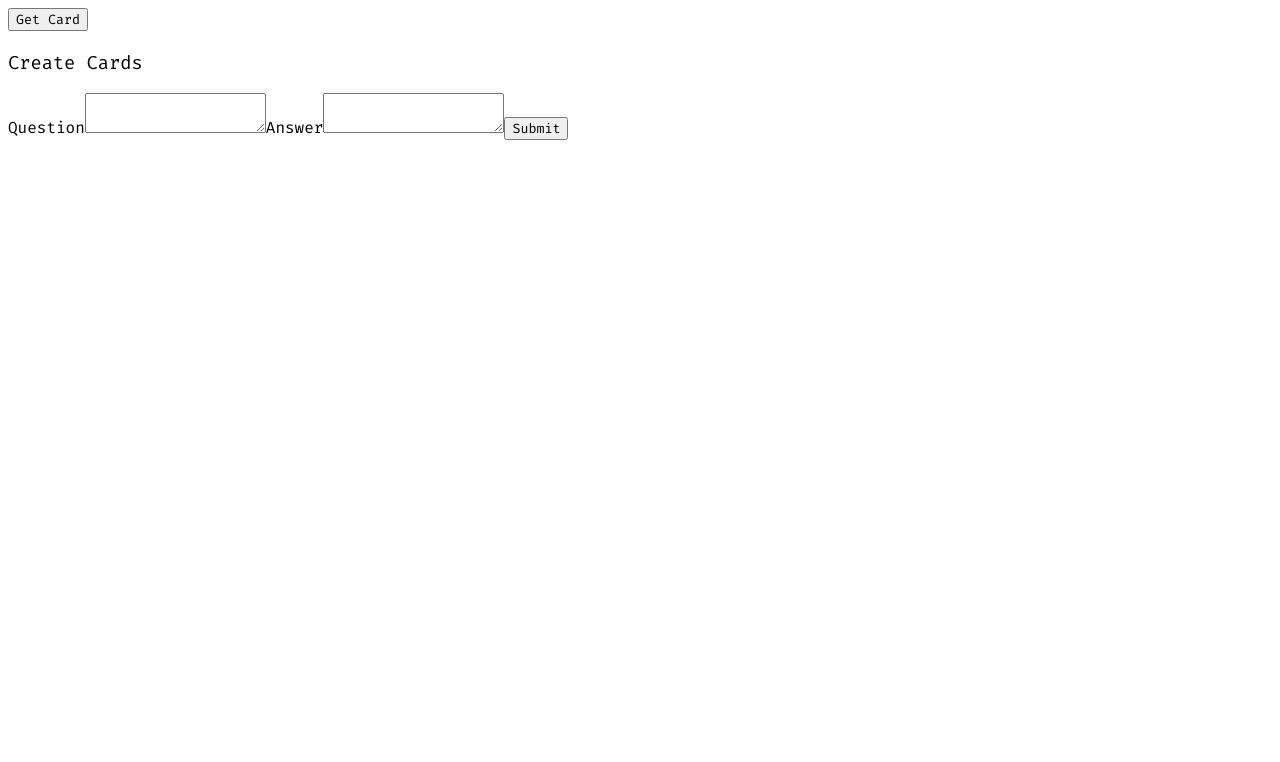
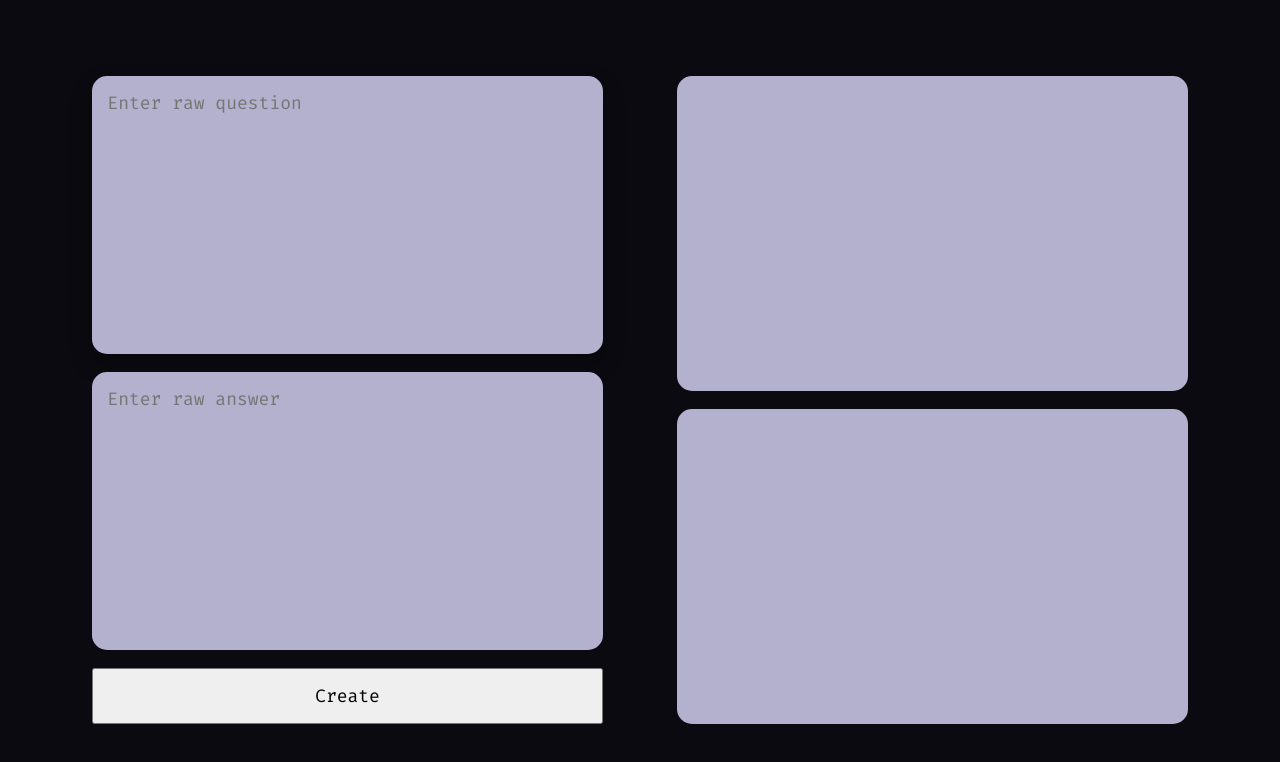
Before and after one commit to carlos-lorenzo/formuflash, a React (Vite) app in the folder frontend/: page / in a window 1280 px wide. Shown: the top 762 px of the page. Built offline with nearby package versions, Linux system fonts and the light colour scheme; no server answers.

Commit message:
- imrpoved styling

```diff
--- a/frontend/src/App.tsx
+++ b/frontend/src/App.tsx
@@ -27,6 +27,8 @@ client.get('/get_csrf_token')
     console.error('Error fetching CSRF token:', error);
 });
 
+document.documentElement.setAttribute('data-theme', 'dark');
+
 function App() {
 
 
--- a/frontend/src/Pages/Components/CreateCard.tsx
+++ b/frontend/src/Pages/Components/CreateCard.tsx
@@ -32,24 +32,38 @@ export default function CreateCard( {client}: ICreateCardProps) {
 
 
     return (
-        <form onSubmit={handleSubmit}>
-            <label>
-                Question
-                <MarkdownLatex content={question} />
+        <div className='full place-center'>
+            <div id="card-creation" className='card'>
+            <form onSubmit={handleSubmit} id="create-card-form">
                 <textarea
                     value={question}
                     onChange={(event) => setQuestion(event.target.value)}
+                    className='border text shadow'
+                    placeholder='Enter raw question'
                 />
-            </label>
-            <label>
-                Answer
-                <MarkdownLatex content={answer} />
                 <textarea
                     value={answer}
                     onChange={(event) => setAnswer(event.target.value)}
+                    className='border text'
+                    placeholder='Enter raw answer'
                 />
-            </label>
-            <button type="submit">Submit</button>
-        </form>
+                <button type="submit">Create</button>
+
+            </form>
+
+            <div id="formatted-output">
+                <div className='formatted border text'>
+                    <MarkdownLatex content={question} />
+                </div>
+
+                <div className='formatted border text'>
+                    <MarkdownLatex content={answer} />
+                </div>
+
+            </div>
+        </div>
+        </div>
+
+
     )
 }
--- a/frontend/src/Pages/Home.tsx
+++ b/frontend/src/Pages/Home.tsx
@@ -26,13 +26,8 @@ export default function Home({ client }: ILoginProps) {
 
 
   return (
-    <div>
-        <button onClick={getCard}>Get Card</button>
-        <MarkdownLatex content={content} />
-
-
-        <h3>Create Cards</h3>
+    <>
         <CreateCard client={client} />
-    </div>
+    </>
   );
 }
--- a/frontend/src/main.tsx
+++ b/frontend/src/main.tsx
@@ -2,6 +2,7 @@ import React from 'react'
 import ReactDOM from 'react-dom/client'
 import App from './App.tsx'
 import "./styles/style.css";
+import "./styles/cards.css";
 
 ReactDOM.createRoot(document.getElementById('root')!).render(
   <React.StrictMode>
--- /dev/null
+++ b/frontend/src/styles/cards.css
@@ -0,0 +1,32 @@
+#card-creation {
+    display: grid;
+    grid-template-columns: repeat(2, 1fr);
+    grid-gap: 1rem;
+    place-items: center;
+
+}
+
+#create-card-form {
+    display: grid;
+    grid-template-rows: 5fr 5fr 1fr;
+    gap: 1rem;
+    height: 90%;
+    width: 90%;
+}
+
+#formatted-output {
+    display: grid;
+    grid-template-rows: 1fr 1fr;
+    gap: 1rem;
+    height: 90%;
+    width: 90%;
+}
+
+.card-input {
+    padding-left: 10px;
+    padding-top: 10px;
+}
+
+.formatted {
+    background-color: var(--primary);
+}
--- a/frontend/src/styles/style.css
+++ b/frontend/src/styles/style.css
@@ -1,6 +1,78 @@
+:root[data-theme="light"] {
+    --text: #14141f;
+    --background: #efeff5;
+    --primary: #34324e;
+    --secondary: #bd989f;
+    --accent: #90745a;
+}
+
+:root[data-theme="dark"] {
+    --text: #e0e0eb;
+    --background: #0a0a10;
+    --primary: #b3b1cd;
+    --secondary: #674248;
+    --accent: #a5886f;
+}
+
+
 * {
     font-family: "Fira Code", monospace;
     font-optical-sizing: auto;
-    font-weight: 400;
-    font-style: normal;
+    font-size: 18px;
 }
+
+
+
+
+body {
+    margin: 0;
+    color: var(--text);
+    background-color: var(--background);
+
+}
+
+textarea {
+    background-color: var(--primary);
+    color: var(--background);
+    border: none;
+    overflow: auto;
+    outline: none;
+
+    -webkit-box-shadow: none;
+    -moz-box-shadow: none;
+    box-shadow: none;
+
+    resize: none; /*remove the resize handle on the bottom right*/
+}
+
+
+
+.border {
+    border-radius: 15px;
+
+}
+
+.text {
+    padding-left: 15px;
+    padding-top: 15px;
+    color: var(--background);
+}
+
+.shadow {
+    box-shadow: 0px 10px 20px 2px rgba(0, 0, 0, 0.25);
+}
+
+.full {
+    width: 100vw;
+    height: 100dvh;
+}
+
+.place-center {
+    display: grid;
+    place-items: center;
+}
+
+.card {
+    width: 90%;
+    height: 90%;
+}
```
